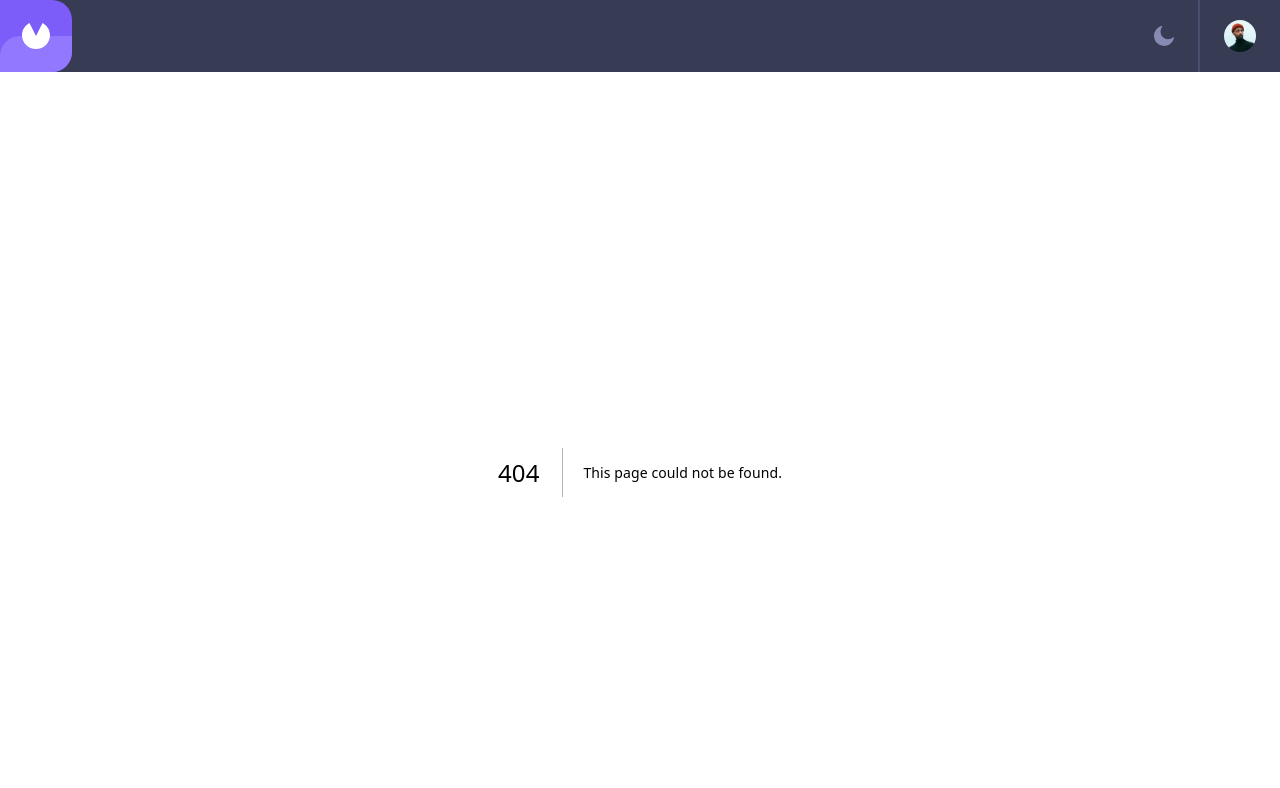
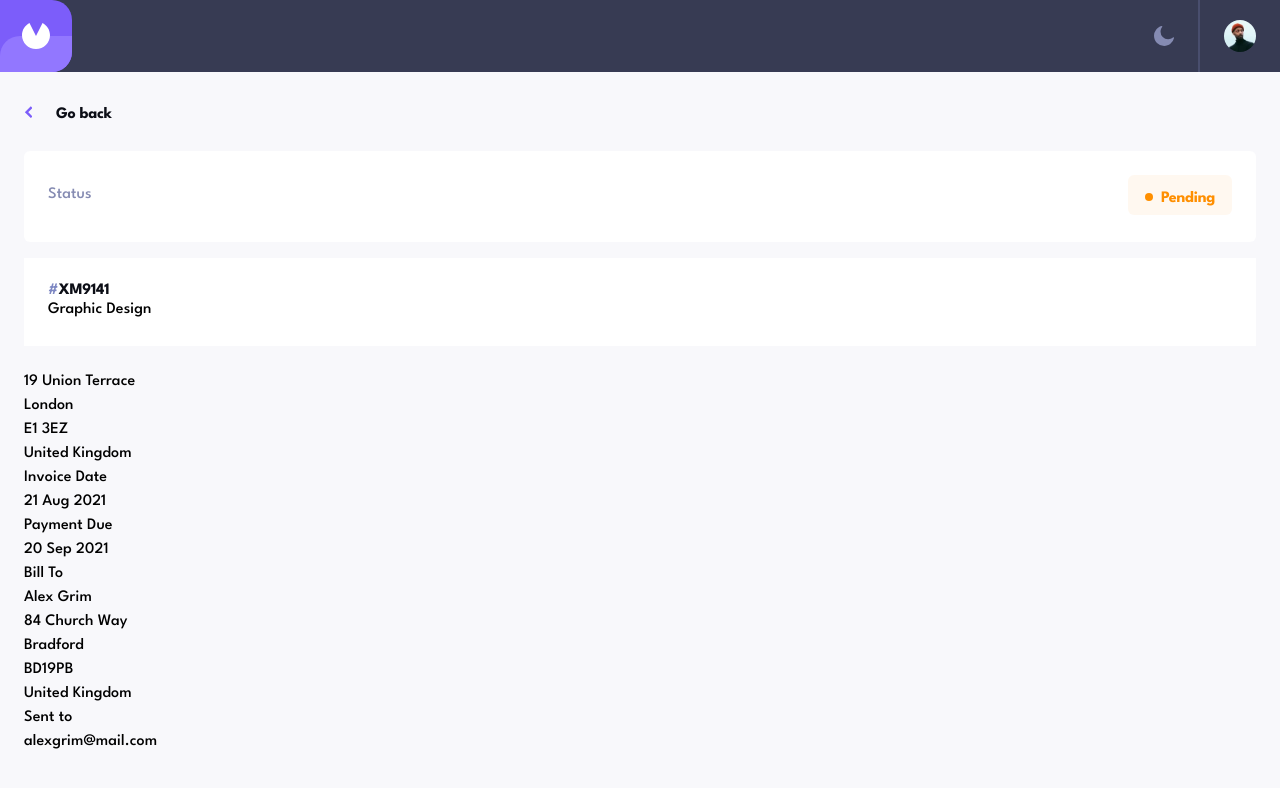
Before and after one commit to aemrobe/Invoice-app, a Next.js app: page /invoices in a window 1280 px wide. Before the commit this address had no page. Shown: the top 788 px of the page. Built offline with nearby package versions, Linux system fonts and the light colour scheme.

Commit message:
feat(invoice): add layout skeleton and status header for invoice details
- Create dynamic `app/[invoiceId]/page.js` route shell
- Style status header bar using `bg-surface-primary` for theme support
- Render back button and preliminary HTML skeleton for invoice metadata

```diff
--- /dev/null
+++ b/src/app/[invoiceId]/page.jsx
@@ -0,0 +1,71 @@
+import { ArrowLeftIcon } from "@/components/icons";
+import StatusBadge from "../../components/invoice/StatusBadge";
+
+async function Page({ params }) {
+  const { invoiceId } = await params;
+
+  return (
+    <div className="mt-8.25 px-6">
+      <button className="flex items-center gap-x-[1.478rem] heading-S2">
+        <ArrowLeftIcon className={"w-[0.5287rem] text-brand-primary"} />
+        <span className="translate-y-0.5 text-content-primary"> Go back</span>
+      </button>
+
+      <div className="mt-7.75 px-6 pt-6 pb-6.75 rounded-md bg-surface-primary flex justify-between items-center">
+        <p className="text-status-label capitalize">Status</p>
+        <StatusBadge status="pending" />
+      </div>
+
+      <div>
+        <div className="bg-surface-primary mt-4 mb-6 pt-6.25 px-6 pb-6">
+          <h1 className="uppercase heading-S2 text-content-primary">
+            <span className="text-slate-400">#</span>
+            xm9141
+          </h1>
+
+          <p>Graphic Design</p>
+        </div>
+
+        <address className="not-italic">
+          <p>19 Union Terrace</p>
+          <p>London</p>
+          <p>E1 3EZ</p>
+          <p>United Kingdom</p>
+        </address>
+      </div>
+
+      <div>
+        <div>
+          <div>
+            <p>Invoice Date</p>
+            <p>21 Aug 2021</p>
+          </div>
+
+          <div>
+            <p>Payment Due</p>
+            <p>20 Sep 2021</p>
+          </div>
+        </div>
+
+        <div>
+          <p>Bill To</p>
+          <p>Alex Grim</p>
+
+          <address className="not-italic">
+            <p>84 Church Way</p>
+            <p>Bradford</p>
+            <p>BD19PB</p>
+            <p>United Kingdom</p>
+          </address>
+        </div>
+
+        <div>
+          <p>Sent to</p>
+          <p>alexgrim@mail.com</p>
+        </div>
+      </div>
+    </div>
+  );
+}
+
+export default Page;
--- a/src/app/globals.css
+++ b/src/app/globals.css
@@ -78,13 +78,18 @@
   --color-content-primary: var(--color-slate-900);
   --color-content-tertiary: var(--color-slate-300);
 
+  /* Input Controls */
   --color-control-border: var(--color-slate-200);
   --color-control-bg: var(--color-slate-200);
 
+  /* Invoice Card */
   --color-invoice-owner: var(--color-slate-350);
   --color-date-label: var(--color-slate-300);
   --color-date-value: var(--color-slate-400);
   --color-status-draft: #373853;
+
+  /* Invoice Detail */
+  --color-status-label: var(--color-slate-350);
 }
 
 .dark {
@@ -99,13 +104,18 @@
   --color-content-primary: var(--color-white);
   --color-content-tertiary: var(--color-slate-200);
 
+  /* Input Controls */
   --color-control-border: var(--color-slate-700);
   --color-control-bg: var(--color-slate-700);
 
+  /* Invoice Card */
   --color-invoice-owner: var(--color-white);
   --color-date-label: var(--color-slate-200);
   --color-date-value: var(--color-slate-200);
   --color-status-draft: #dfe3fa;
+
+  /* Invoice Detail */
+  --color-status-label: var(--color-slate-200);
 }
 
 @theme {
@@ -154,6 +164,9 @@
   --color-status-pending: var(--color-status-pending);
   --color-status-paid: var(--color-status-paid);
   --color-status-draft: var(--color-status-draft);
+
+  /* Invoice Detail */
+  --color-status-label: var(--color-status-label);
 
   /* Breakpoints */
   --breakpoint-*: initial;
--- /dev/null
+++ b/src/components/icons/ArrowLeftIcon.jsx
@@ -0,0 +1,19 @@
+function ArrowLeftIcon({ className }) {
+  return (
+    <svg
+      className={className}
+      viewBox="0 0 7 10"
+      xmlns="http://www.w3.org/2000/svg"
+    >
+      <path
+        d="M6.342.886L2.114 5.114l4.228 4.228"
+        stroke="currentColor"
+        strokeWidth="2"
+        fill="none"
+        fillRule="evenodd"
+      />
+    </svg>
+  );
+}
+
+export default ArrowLeftIcon;
--- a/src/components/icons/index.jsx
+++ b/src/components/icons/index.jsx
@@ -3,3 +3,4 @@ export { default as SunIcon } from "./SunIcon";
 export { default as ArrowDownIcon } from "./ArrowDownIcon";
 export { default as PlusIcon } from "./PlusIcon";
 export { default as CheckMarkIcon } from "./CheckMarkIcon";
+export { default as ArrowLeftIcon } from "./ArrowLeftIcon";
--- a/src/components/invoice/InvoiceCard.jsx
+++ b/src/components/invoice/InvoiceCard.jsx
@@ -5,10 +5,11 @@ import Link from "next/link";
 function InvoiceCard({ invoice }) {
   const { id, clientName, paymentDue, total, status } = invoice;
 
+  console.log("invoice", invoice);
   return (
     <li className="max-w-81.75 w-full">
       <Link
-        href={"/"}
+        href={`/${id}`}
         className="shadow-card focusable-ring px-6 pt-6.25 pb-5.5 bg-surface-primary rounded-lg  grid grid-cols-[auto] sm:grid-cols-[auto_auto] gap-3 sm:gap-0  justify-center sm:justify-between text-center sm:text-left "
       >
         <h2 className="heading-S2 text-content-primary ">
```
Also changed, not shown: src/app/page.jsx (renamed from src/app/page.js).
